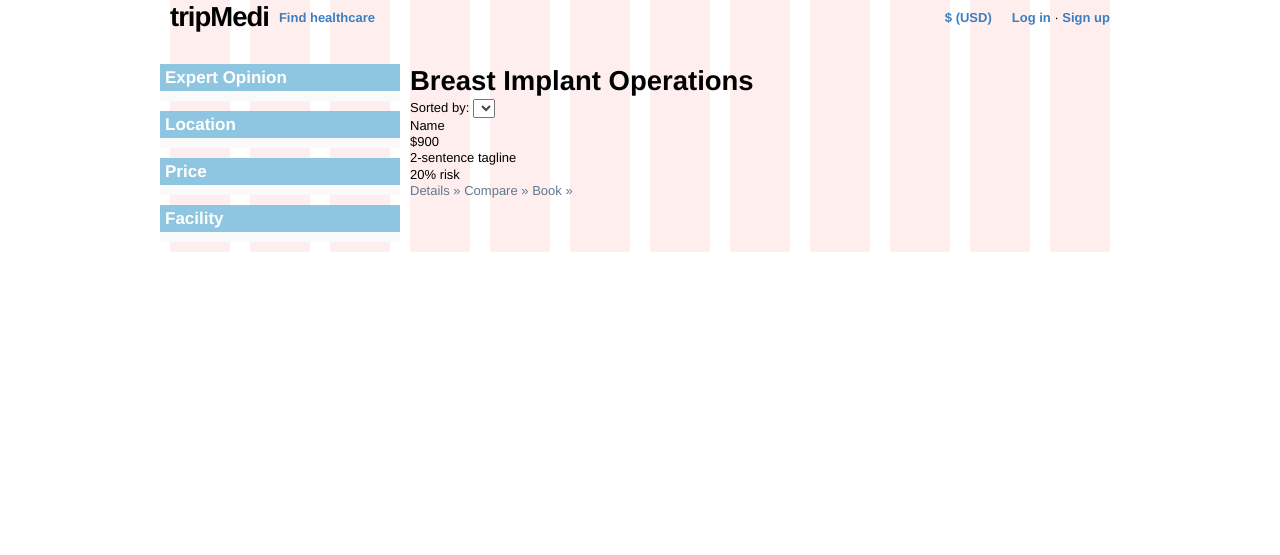
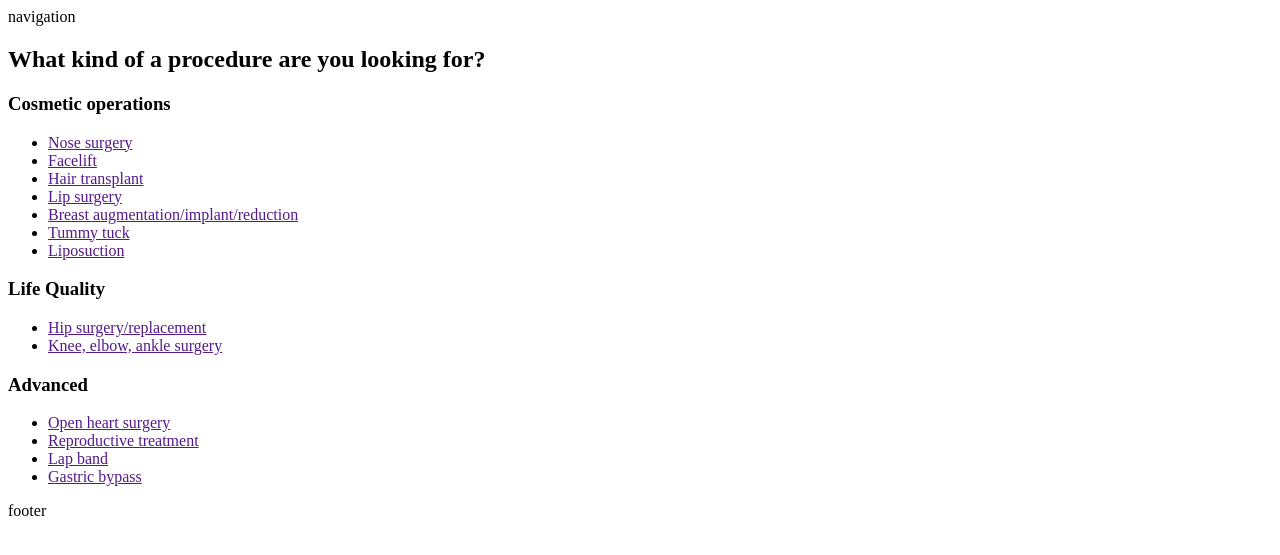
Before and after one commit to igorlebovic/tripmedi, a Python web app: template templates/search.html in a window 1280 px wide. Shown: the top 555 px of the page. Run offline with Jinja, Linux system fonts and the light colour scheme; the template is opened without the code that fills it, so the values that code supplies are empty.

Commit message:
fake search page, separated headers, footers

```diff
--- /dev/null
+++ b/templates/_footer.html
@@ -0,0 +1,3 @@
+    <footer>
+
+    </footer>
--- a/templates/index.html
+++ b/templates/index.html
@@ -40,7 +40,7 @@
 
 	<label class="ss-q-title" for="entry_0">Enter your email address</label>
 	<input type="text" name="entry.0.single" value="" class="ss-q-short i-text" id="entry_0"><br />
-	<div class="nospam">Enter you email address and we will keep you to date on the progress of the site. Your details will stay private and will not be sold to anyone.</div>
+	<div class="nospam">We will keep you to date on the progress of the site. Your details will stay private and will not be sold to anyone.</div>
 	<input type="hidden" name="entry.1.single" value="{{ request.META.HTTP_REFERER }}" class="ss-q-short i-text" id="entry_0">
 	<input type="hidden" name="entry.2.single" value="{{ request.META }}" class="ss-q-short i-text" id="entry_0">
 	<input type="hidden" name="pageNumber" value="0">
--- a/templates/search.html
+++ b/templates/search.html
@@ -1,131 +1,43 @@
-<!doctype html>
-<!--[if lt IE 7 ]> <html class="no-js ie6" lang="en"> <![endif]-->
-<!--[if IE 7 ]>    <html class="no-js ie7" lang="en"> <![endif]-->
-<!--[if IE 8 ]>    <html class="no-js ie8" lang="en"> <![endif]-->
-<!--[if (gte IE 9)|!(IE)]><!--> <html class="no-js" lang="en"> <!--<![endif]-->
-<head>
-  <meta charset="utf-8">
-  <meta http-equiv="X-UA-Compatible" content="IE=edge,chrome=1">
-
-  <title>tripMedi</title>
-  <link rel="shortcut icon" href="/favicon.ico">
-  <link rel="apple-touch-icon" href="/apple-touch-icon.png">
-  <link rel="stylesheet" href="css/reset.css">
-  <link rel="stylesheet" href="css/screen.css">
-  <script src="js/libs/modernizr-1.7.min.js"></script>
-
-</head>
-
 <body>
 
   <div class="master-container">
-    <header>
 
-    	<div class="logo">tripMedi</div>
-
-		<nav class="nav-main">
-			<ul>
-				<li><a href="#">Find healthcare</a></li>
-			</ul>
-		</nav>
-
-		<nav class="nav-aux">
-			<ul>
-				<li>
-					<a href="#">$ (USD)</a>
-				</li>
-				<li>
-					<a href="#">Log in</a>
-					·
-					<a href="#">Sign up</a>
-				</li>
-			</ul>
-		</nav>
-
-		<div class="clearfix"></div>
-    </header>
+	navigation
 
     <div class="page-container" role="main">
 
-		<aside>
+		<h2>What kind of a procedure are you looking for?</h2>
 
-			<div class="expert-box">
-				<h3>Expert Opinion</h3>
-			</div>
 
-			<div class="filter">
-				<h3>Location</h3>
-			</div>
+		<h3>Cosmetic operations</h3>
+		<ul>
+			<li><a href="">Nose surgery</a></li>
+			<li><a href="">Facelift</a></li>
+			<li><a href="">Hair transplant</a></li>
+			<li><a href="">Lip surgery</a></li>
+			<li><a href="">Breast augmentation/implant/reduction</a></li>
+			<li><a href="">Tummy tuck</a></li>
+			<li><a href="">Liposuction</a></li>
+		</ul>
 
-			<div class="filter">
-				<h3>Price</h3>
-			</div>
 
-			<div class="filter">
-				<h3>Facility</h3>
-			</div>
+		<h3>Life Quality</h3>
+		<ul>
+			<li><a href="">Hip surgery/replacement</a></li>
+			<li><a href="">Knee, elbow, ankle surgery</a></li>
+		</ul>
 
-		</aside>
-
-		<div class="content-area">
-
-			<div class="content-header">
-				<h1>Breast Implant Operations</h1>
-
-				<div class="sorter">
-					Sorted by:
-					<select>
-					</select>
-				</div>
-
-				<div class="search-results">
-					<div class="search-result">
-						<h4 class="f-name">Name</h4>
-						<div class="f-price">$900</div>
-						<div class="f-description">2-sentence tagline</div>
-						<div class="f-risk">20% risk</div>
-						<a href="">Details »</a>
-						<a href="">Compare »</a>
-						<a href="">Book »</a>
-
-					</div>
-				</div>
-
-			</div>
-		</div>
+		<h3>Advanced</h3>
+		<ul>
+			<li><a href="">Open heart surgery</a></li>
+			<li><a href="">Reproductive treatment</a></li>
+			<li><a href="">Lap band</a></li>
+			<li><a href="">Gastric bypass</a></li>
+		</ul>
 
     </div>
 
-    <footer>
-
-    </footer>
+	footer
 
     <div class="clearfix"></div>
   </div>
-
-
-
-
-<!--  <script src="//ajax.googleapis.com/ajax/libs/jquery/1.5.1/jquery.js"></script>-->
-  <script>window.jQuery || document.write('<script src="js/libs/jquery-1.5.1.min.js">\x3C/script>')</script>
-
-  <!-- scripts concatenated and minified via ant build script-->
-  <script src="js/plugins.js"></script>
-  <script src="js/script.js"></script>
-  <!-- end scripts-->
-
-  <!--[if lt IE 7 ]>
-    <script src="js/libs/dd_belatedpng.js"></script>
-    <script>DD_belatedPNG.fix('img, .png_bg'); // Fix any <img> or .png_bg bg-images. Also, please read goo.gl/mZiyb </script>
-  <![endif]-->
-
-
-  <script>
-    var _gaq=[['_setAccount','UA-XXXXX-X'],['_trackPageview']]; // Change UA-XXXXX-X to be your site's ID
-    (function(d,t){var g=d.createElement(t),s=d.getElementsByTagName(t)[0];g.async=1;
-    g.src=('https:'==location.protocol?'//ssl':'//www')+'.google-analytics.com/ga.js';
-    s.parentNode.insertBefore(g,s)}(document,'script'));
-  </script>
-
-</body>
-</html>
```
Also changed, not shown: templates/_header.html (added, +25 -0 lines), templates/_html_footer.html (added, +23 -0 lines), templates/_html_header.html (added, +16 -0 lines), templates/listing.html (added, +86 -0 lines).
